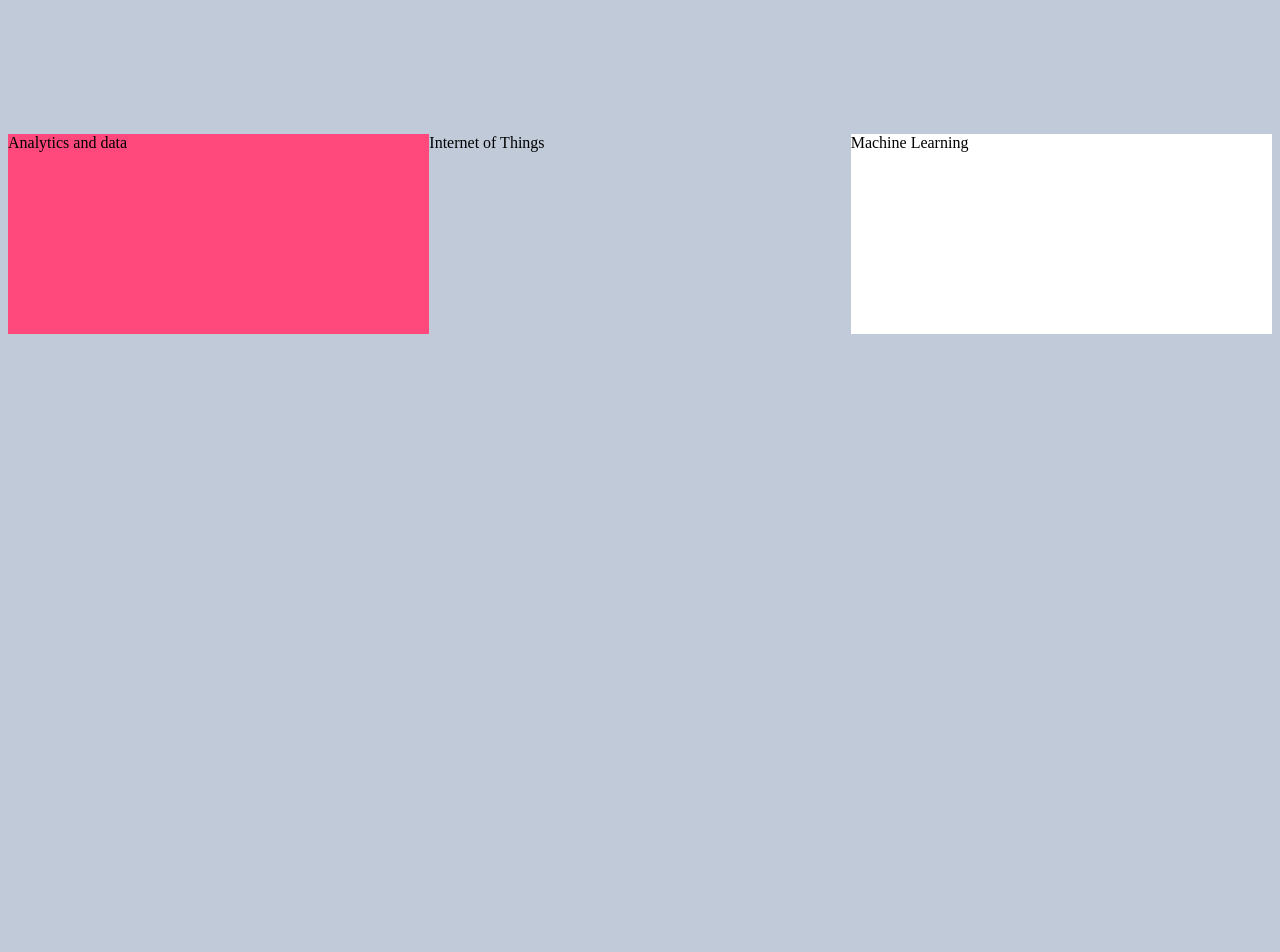
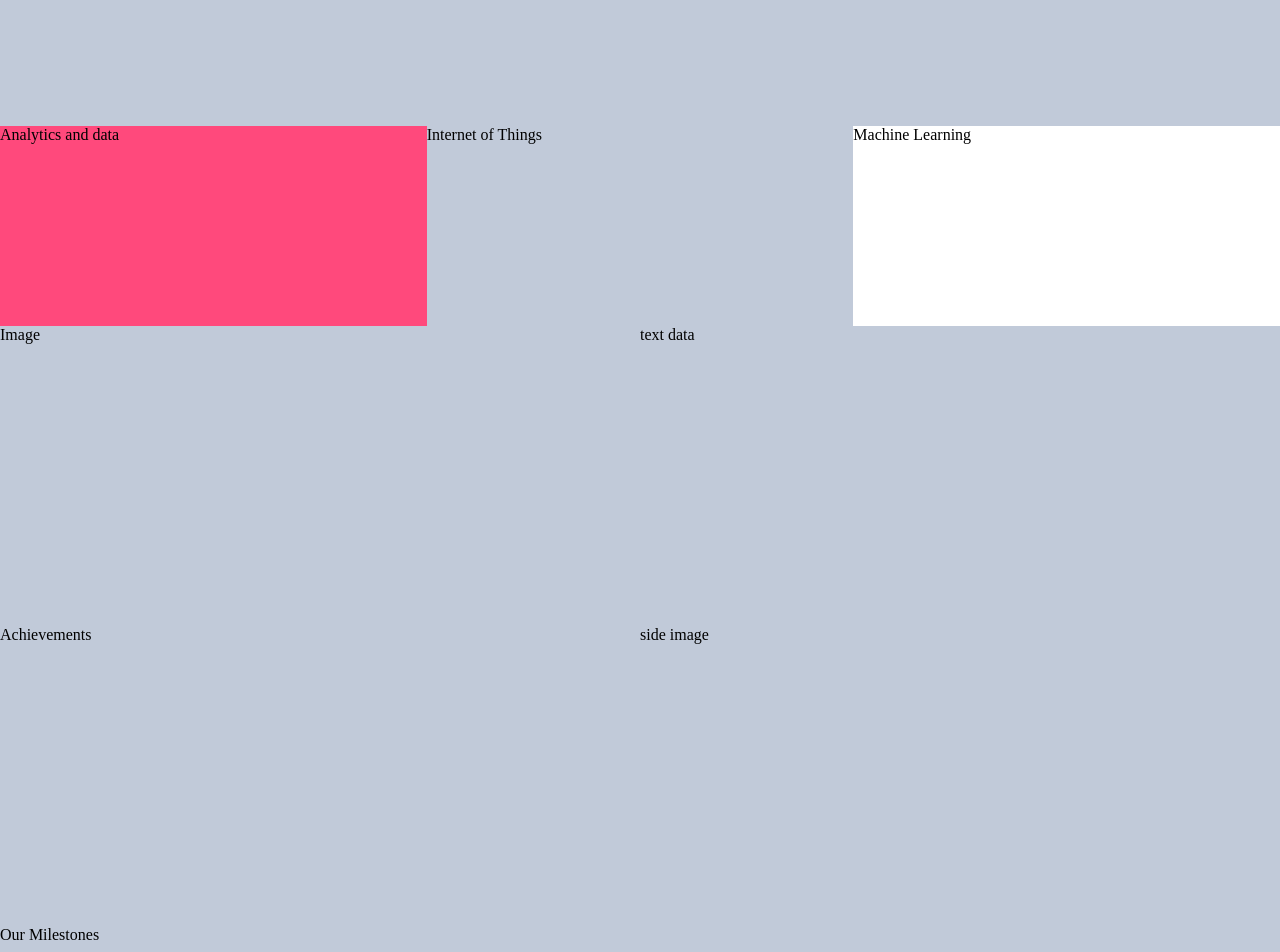
Before and after one commit to adityasethi-v2/training-html-css, a plain HTML site: page index.html in a window 1280 px wide. Shown: the part 740-1692 px from the top of the page. Drawn offline with Linux system fonts and the light colour scheme; a web font is replaced by a local one.

Commit message:
basic structure

```diff
--- a/css/main.css
+++ b/css/main.css
@@ -2,12 +2,16 @@ html, body {
     height: 100%;
     font-family: 'Poppins';
     background-color: #c1cad9;
+    margin: 0px;
 }
 
 .flex-container {
 	display: flex;
+	width: 100%;
+}
+
+.height-100-p {
 	height: 100%;
-	width: 100%;
 }
 
 .full-box {
@@ -104,9 +108,20 @@ html, body {
 	padding: 20px;
 }
 
-.info-tile {
+.info-tile-33 {
 	flex: 33%;
-	height: 200px;
+}
+
+.info-tile-50 {
+	flex: 50%;
+}
+
+.height-200 {
+	min-height: 200px;
+}
+
+.height-300 {
+	min-height: 300px;
 }
 
 .pink-box {
--- a/index.html
+++ b/index.html
@@ -24,7 +24,7 @@
 			</ul>
 		</div>
 	</div>
-	<div class="flex-container">
+	<div class="flex-container height-100-p">
 		<div class="full-box slider">
 			<div class="detail">
 				<div class="text-space display-column">
@@ -40,10 +40,32 @@
 
 	</div>
 	<div class="flex-container">
-		<div class="info-tile pink-box">Analytics and data</div>
-		<div class="info-tile grey-box">Internet of Things</div>
-		<div class="info-tile white-box">Machine Learning</div>
+		<div class="info-tile-33 height-200 pink-box">Analytics and data</div>
+		<div class="info-tile-33 height-200 grey-box">Internet of Things</div>
+		<div class="info-tile-33 height-200 white-box">Machine Learning</div>
 	</div>
+	<div class="flex-container">
+		<div class="info-tile-50 height-300">Image</div>
+		<div class="info-tile-50 height-300">text data</div>
+	</div>
+	<div class="flex-container">
+		<div class="info-tile-50 height-300">Achievements</div>
+		<div class="info-tile-50 height-300">side image</div>
+	</div>
+	<div class="flex-container">
+		<div class="full-box height-300">Our Milestones</div>
+	</div>
+	<div class="flex-container">
+		<div class="full-box height-300">Our Projects</div>
+	</div>
+	<div class="flex-container">
+		<div class="full-box height-300">Latest news</div>
+	</div>
+	<div class="flex-container">
+		<div class="info-tile-50 height-300">Contact us</div>
+		<div class="info-tile-50 height-300">image</div>
+	</div>
+	<footer></footer>
 </div>
 </body>
 </html>
```
